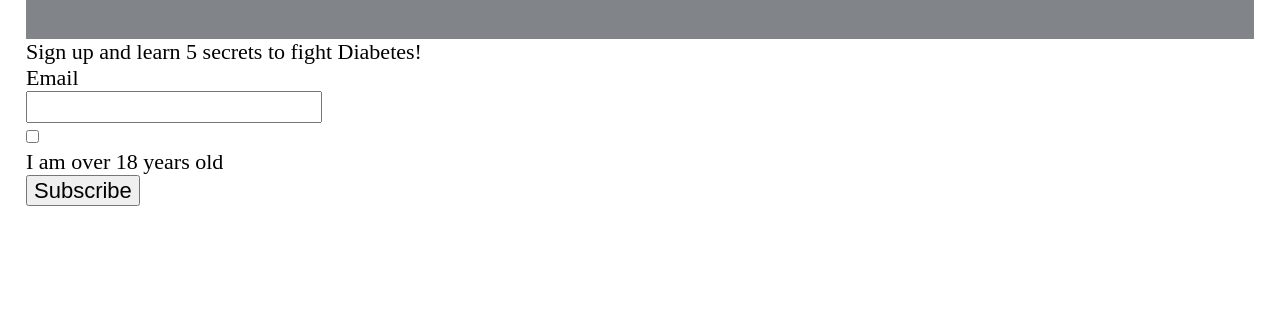
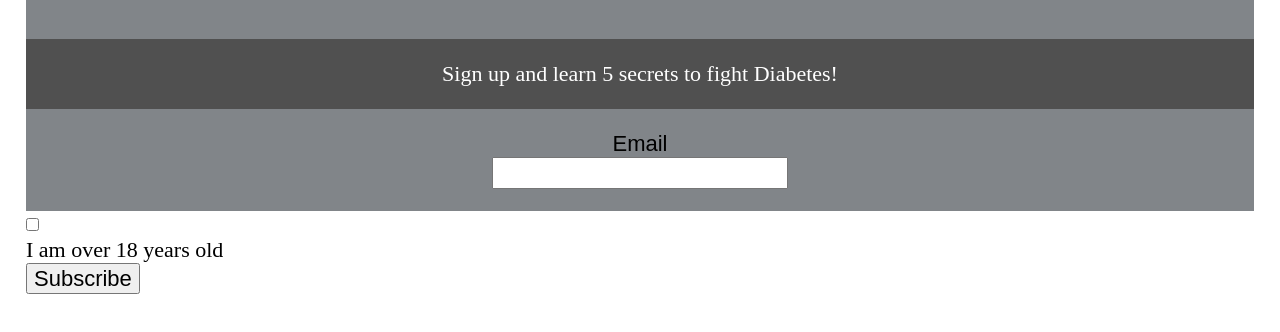
Before and after one commit to bpicus8/lab3, a plain HTML site: page index.html in a window 1280 px wide. Shown: the part 124-456 px from the top of the page. Drawn offline with nearby package versions, Linux system fonts and the light colour scheme.

Commit message:
added input email

```diff
--- a/css/screen.css
+++ b/css/screen.css
@@ -219,11 +219,21 @@ label {
 }
 #p{
 	font-size:1em/*16px*/;
-	padding:.5em/*8px*/;
+	padding: 1em/*16px*/;
 	font-family: "Times New Roman", serif;
 	background-color:#505050;
-	color: blue;
+	color: #FFFFFF;
 	text-align: center;
 }
-
+#input-email{
+	font-family: 'Varela Round', sans-serif;;
+	background-color:#818589;
+	display:block;
+	box-sizing: border-box;
+	margin: auto;
+	width: 100%;
+	resize: vertical;
+	padding: 1em/*16px*/ ;
+	text-align:  center;
+}
 /* ===== STATE STYLES ======= */
--- a/index.html
+++ b/index.html
@@ -11,7 +11,7 @@
 <main id="content">
   <form method="get" action="#null">
     <h1 id="heading"> Secret Diabetes Newsletter</h1>
-	<p id="par">
+	<p id="p">
 	  Sign up and learn 5 secrets to fight Diabetes!
 	</p>
 	<ol>
```
